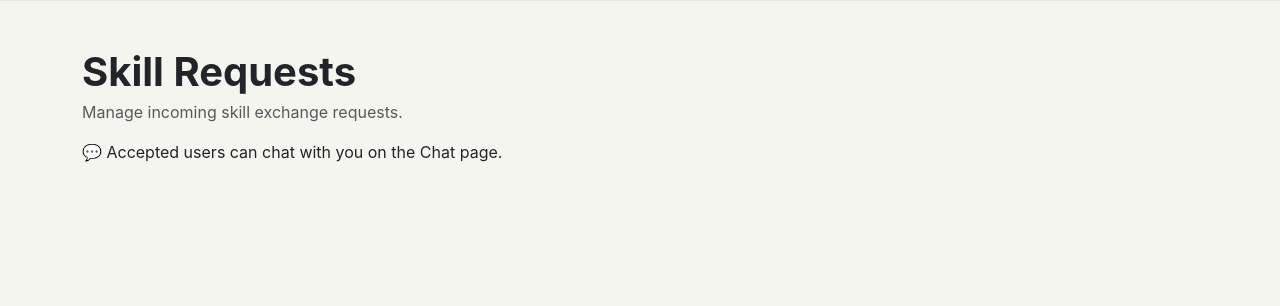
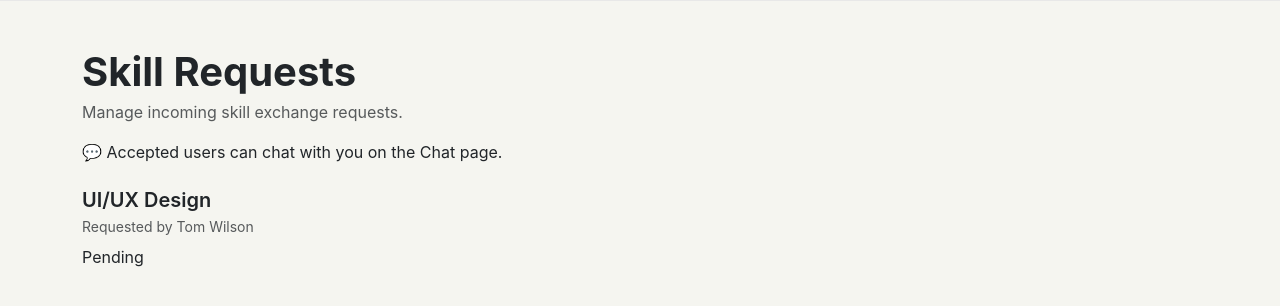
Before and after one commit to sahilppatel1807/skill_swap, a Python web app: template templates/requests.html in a window 1280 px wide. Shown: the part 60-366 px from the top of the page. Run offline with Jinja, Linux system fonts and the light colour scheme; the template is opened without the code that fills it, so the values that code supplies are empty.

Commit message:
Add UI/UX Design card title and badge

```diff
--- a/templates/requests.html
+++ b/templates/requests.html
@@ -16,8 +16,12 @@
 
     <div class="request-card mb-3">
         <div class="d-flex justify-content-between align-items-center">
+            <div>
+                <h5 class="mb-1 fw-semibold">UI/UX Design</h5>
+                <p class="text-muted mb-2 small">Requested by Tom Wilson</p>
+                <span class="badge-pending">Pending</span>
+            </div>
         </div>
-
     </div>
 
 </div>
```
